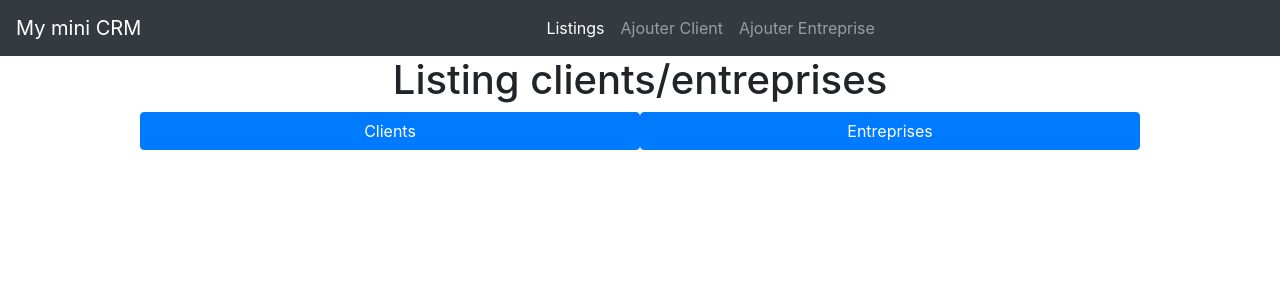
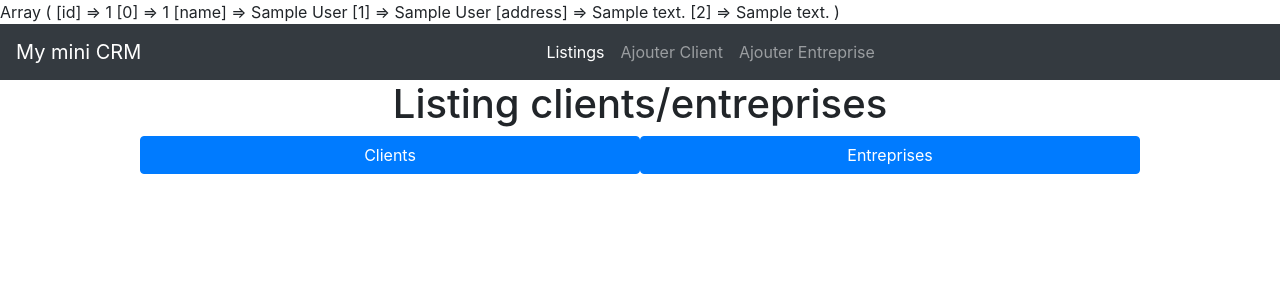
Before and after one commit to 2Diomedes/CRM, a PHP site: page / in a window 1280 px wide. Shown: the top 300 px of the page. Run offline with PHP 8.4, Linux system fonts and the light colour scheme; tables that the repository leaves empty or names only in its code hold one stand-in row (values such as "Sample post"); some libraries are stand-ins or nearby versions.

Commit message:
Début intégration bdd PHP

```diff
--- a/css/scss/style.scss
+++ b/css/scss/style.scss
@@ -32,6 +32,9 @@ nav {
       width: 50%;
     }
 }
+#clients{
+    width: 100%;
+}
 
 
 /*-------------------- Body --------------------*/
--- a/css/style.css
+++ b/css/style.css
@@ -1,2 +1,29 @@
-html,body{width:100%}nav{width:100%}nav #navbarNav ul{justify-content:center;width:100%}.main{max-width:1000px;width:100%;margin:auto;justify-content:center}.main button,.main a{margin:auto;width:50%}
+/*-------------------- Mother --------------------*/
+html, body {
+  width: 100%; }
+
+/*-------------------- Mother --------------------*/
+/*-------------------- Nav --------------------*/
+nav {
+  width: 100%; }
+  nav #navbarNav ul {
+    justify-content: center;
+    width: 100%; }
+
+/*-------------------- Nav --------------------*/
+/*-------------------- Body --------------------*/
+.main {
+  max-width: 1000px;
+  width: 100%;
+  margin: auto;
+  justify-content: center; }
+  .main button, .main a {
+    margin: auto;
+    width: 50%; }
+
+#clients {
+  width: 100%; }
+
+/*-------------------- Body --------------------*/
+
 /*# sourceMappingURL=style.css.map */
--- a/index.php
+++ b/index.php
@@ -8,6 +8,18 @@
     <title>CRM</title>
   </head>
   <body>
+
+<?php
+
+$user = "admin";
+$pass = "plop";
+
+$db = new PDO('mysql:host=localhost;dbname=crm-bdd', $user, $pass);
+
+$all=$db->query("SELECT * FROM Customers")->fetch();
+print_r($all)
+
+?>
 
     <div class="container-fluid">
       <div class="row">
@@ -40,27 +52,30 @@
               <a class="btn btn-primary" data-toggle="collapse" href="#clients" role="button" aria-expanded="false" aria-controls="clients">
                 Clients
               </a>
-              <button class="btn btn-primary" type="button" data-toggle="collapse" data-target="#entreprises" aria-expanded="false" aria-controls="entreprises">
+              <a class="btn btn-primary" data-toggle="collapse" href="#entreprises" role="button" aria-expanded="false" aria-controls="entreprises">
                 Entreprises
-              </button>
+              </a>
               <div class="collapse" id="clients">
                 <div class="card card-body">
                   <div id="accordion">
                     <div class="card">
                       <div class="card-header" id="headingOne">
                         <h5 class="mb-0">
-                          <button class="btn btn-link" data-toggle="collapse" data-target="#collapseOne" aria-expanded="true" aria-controls="collapseOne">
-                            Collapsible Group Item #1
+                          <button class="btn btn-link" data-toggle="collapse" data-target="#collapse<?php echo $all['id']?>" aria-expanded="true" aria-controls="collapseOne">
+                            <?php echo $all['name']?>
                           </button>
                         </h5>
                       </div>
-
-
                       <div class="tab-content" id="pills-tabContent">
                         <div class="tab-pane fade show active" id="pills-clients" role="tabpanel" aria-labelledby="pills-home-tab">
-                          <div id="collapseOne" class="collapse show" aria-labelledby="headingOne" data-parent="#accordion">
-                            <div class="card-body">
-                              Anim pariatur cliche reprehenderit, enim eiusmod high life accusamus terry richardson ad squid. 3 wolf moon officia aute, non cupidatat skateboard dolor brunch. Food truck quinoa nesciunt laborum eiusmod. Brunch 3 wolf moon tempor, sunt aliqua put a bird on it squid single-origin coffee nulla assumenda shoreditch et. Nihil anim keffiyeh helvetica, craft beer labore wes anderson cred nesciunt sapiente ea proident. Ad vegan excepteur butcher vice lomo. Leggings occaecat craft beer farm-to-table, raw denim aesthetic synth nesciunt you probably haven't heard of them accusamus labore sustainable VHS.
+                          <div id="collapse<?php echo $all['id']?>" class="collapse show" aria-labelledby="headingOne" data-parent="#accordion">
+                              <div class="media">
+                                  <img class="mr-3" src="https://picsum.photos/200/300/?random" alt="Generic placeholder image">
+                                  <div class="media-body">
+                                      <h5 class="mt-0"><?php echo $all['name']?></h5>
+                                      <p><?php echo $all['address']?></p>
+                                      <a href="#">Entreprise</a>
+                                  </div>
                               </div>
                           </div>
                         </div>
@@ -68,25 +83,92 @@
                           <div class="card-header" id="headingTwo">
                             <h5 class="mb-0">
                               <button class="btn btn-link collapsed" data-toggle="collapse" data-target="#collapseTwo" aria-expanded="false" aria-controls="collapseTwo">
-                                Collapsible Group Item #2
+                                Client #2
                               </button>
                             </h5>
                           </div>
                           <div id="collapseTwo" class="collapse" aria-labelledby="headingTwo" data-parent="#accordion">
+                              <div class="media">
+                                  <img class="mr-3" src="https://picsum.photos/200/300/?random" alt="Generic placeholder image">
+                                  <div class="media-body">
+                                      <h5 class="mt-0">Nom Client</h5>
+                                      Adress 48000 MENDE
+                                      <a href="#">Entreprise</a>
+                                  </div>
+                              </div>
+                          </div>
+                        </div>
+                        <div class="card">
+                          <div class="card-header" id="headinThree">
+                            <h5 class="mb-0">
+                              <button class="btn btn-link collapsed" data-toggle="collapse" data-target="#collapseThree" aria-expanded="false" aria-controls="collapseThree">
+                                Client #3
+                              </button>
+                            </h5>
+                          </div>
+                          <div id="collapseThree" class="collapse" aria-labelledby="headingThree" data-parent="#accordion">
+                              <div class="media">
+                                  <img class="mr-3" src="https://picsum.photos/200/300/?random" alt="Generic placeholder image">
+                                  <div class="media-body">
+                                      <h5 class="mt-0">Nom Client</h5>
+                                      Adress 48000 MENDE
+                                      <a href="#">Entreprise</a>
+                                  </div>
+                              </div>
+                          </div>
+                        </div>
+                      </div>
+                          </div>
+
+                        <div class="tab-pane fade" id="pills-entreprises" role="tabpanel" aria-labelledby="pills-profile-tab">
+                        </div>
+                      </div>
+
+            </div>
+          </div>
+
+          <div class="collapse" id="entreprises">
+            <div class="card card-body">
+              <div id="accordion">
+                <div class="card">
+                  <div class="card-header" id="hOne">
+                    <h5 class="mb-0">
+                      <button class="btn btn-link" data-toggle="collapse" data-target="#eOne" aria-expanded="false" aria-controls="eOne">
+                        Entreprise #1
+                      </button>
+                    </h5>
+                  </div>
+                  <div class="tab-content" id="pills-tabContent">
+                    <div class="tab-pane fade show active" id="pills-clients" role="tabpanel" aria-labelledby="pills-home-tab">
+                      <div id="eOne" class="collapse show" aria-labelledby="hOne" data-parent="#accordion">
                         <div class="card-body">
                           Anim pariatur cliche reprehenderit, enim eiusmod high life accusamus terry richardson ad squid. 3 wolf moon officia aute, non cupidatat skateboard dolor brunch. Food truck quinoa nesciunt laborum eiusmod. Brunch 3 wolf moon tempor, sunt aliqua put a bird on it squid single-origin coffee nulla assumenda shoreditch et. Nihil anim keffiyeh helvetica, craft beer labore wes anderson cred nesciunt sapiente ea proident. Ad vegan excepteur butcher vice lomo. Leggings occaecat craft beer farm-to-table, raw denim aesthetic synth nesciunt you probably haven't heard of them accusamus labore sustainable VHS.
                         </div>
                       </div>
                     </div>
                     <div class="card">
-                          <div class="card-header" id="headingThree">
+                      <div class="card-header" id="hTwo">
                         <h5 class="mb-0">
-                              <button class="btn btn-link collapsed" data-toggle="collapse" data-target="#collapseThree" aria-expanded="false" aria-controls="collapseThree">
+                          <button class="btn btn-link collapsed" data-toggle="collapse" data-target="#eTwo" aria-expanded="false" aria-controls="eTwo">
+                            Collapsible Group Item #2
+                          </button>
+                        </h5>
+                      </div>
+                      <div id="eTwo" class="collapse" aria-labelledby="hTwo" data-parent="#accordion">
+                        <div class="card-body">
+                          Anim pariatur cliche reprehenderit, enim eiusmod high life accusamus terry richardson ad squid. 3 wolf moon officia aute, non cupidatat skateboard dolor brunch. Food truck quinoa nesciunt laborum eiusmod. Brunch 3 wolf moon tempor, sunt aliqua put a bird on it squid single-origin coffee nulla assumenda shoreditch et. Nihil anim keffiyeh helvetica, craft beer labore wes anderson cred nesciunt sapiente ea proident. Ad vegan excepteur butcher vice lomo. Leggings occaecat craft beer farm-to-table, raw denim aesthetic synth nesciunt you probably haven't heard of them accusamus labore sustainable VHS.
+                        </div>
+                      </div>
+                    </div>
+                    <div class="card">
+                      <div class="card-header" id="hThree">
+                        <h5 class="mb-0">
+                          <button class="btn btn-link collapsed" data-toggle="collapse" data-target="#eThree" aria-expanded="false" aria-controls="eThree">
                             Collapsible Group Item #3
                           </button>
                         </h5>
                       </div>
-                          <div id="collapseThree" class="collapse" aria-labelledby="headingThree" data-parent="#accordion">
+                      <div id="eThree" class="collapse" aria-labelledby="hThree" data-parent="#accordion">
                         <div class="card-body">
                           Anim pariatur cliche reprehenderit, enim eiusmod high life accusamus terry richardson ad squid. 3 wolf moon officia aute, non cupidatat skateboard dolor brunch. Food truck quinoa nesciunt laborum eiusmod. Brunch 3 wolf moon tempor, sunt aliqua put a bird on it squid single-origin coffee nulla assumenda shoreditch et. Nihil anim keffiyeh helvetica, craft beer labore wes anderson cred nesciunt sapiente ea proident. Ad vegan excepteur butcher vice lomo. Leggings occaecat craft beer farm-to-table, raw denim aesthetic synth nesciunt you probably haven't heard of them accusamus labore sustainable VHS.
                         </div>
@@ -101,6 +183,7 @@
 
         </div>
         </div>
+
         </div>
     </div>
 
```
Also changed, not shown: 3 other files. Lines whose indentation alone changed are shown as unchanged.
